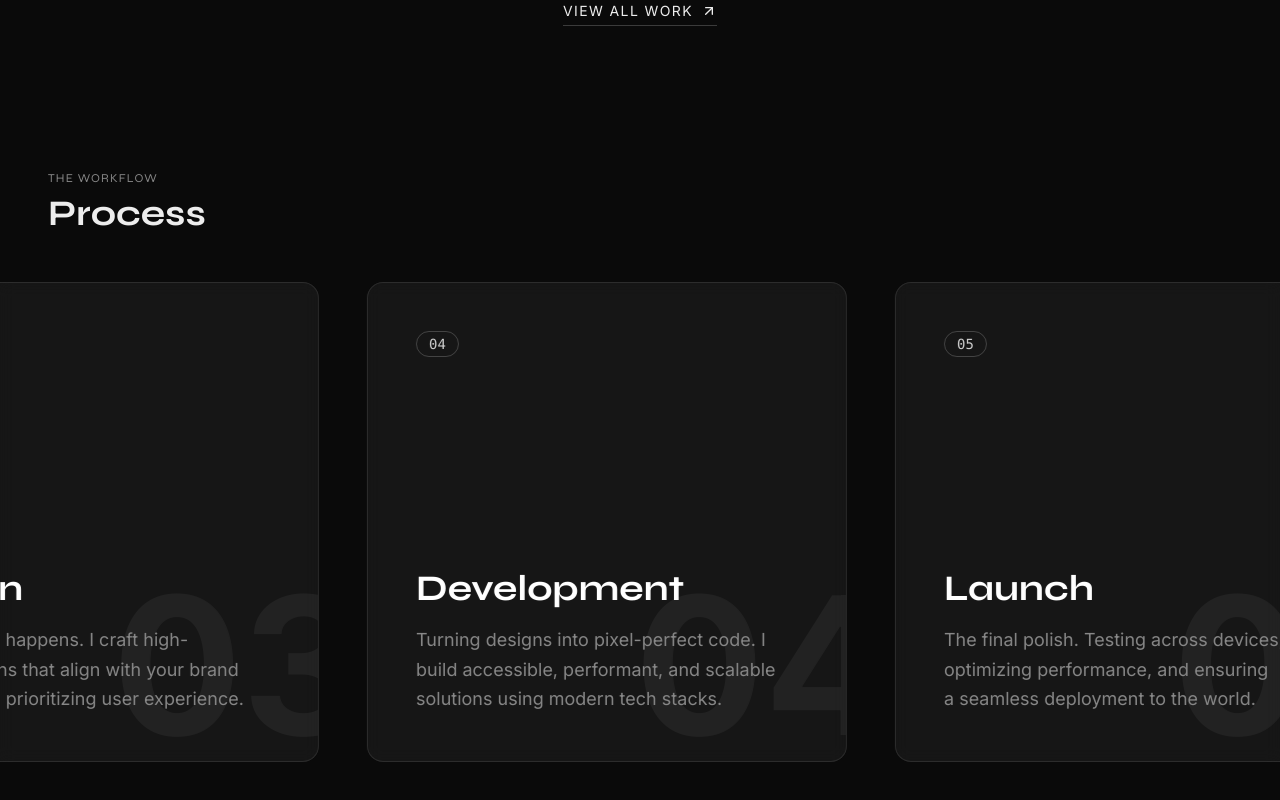
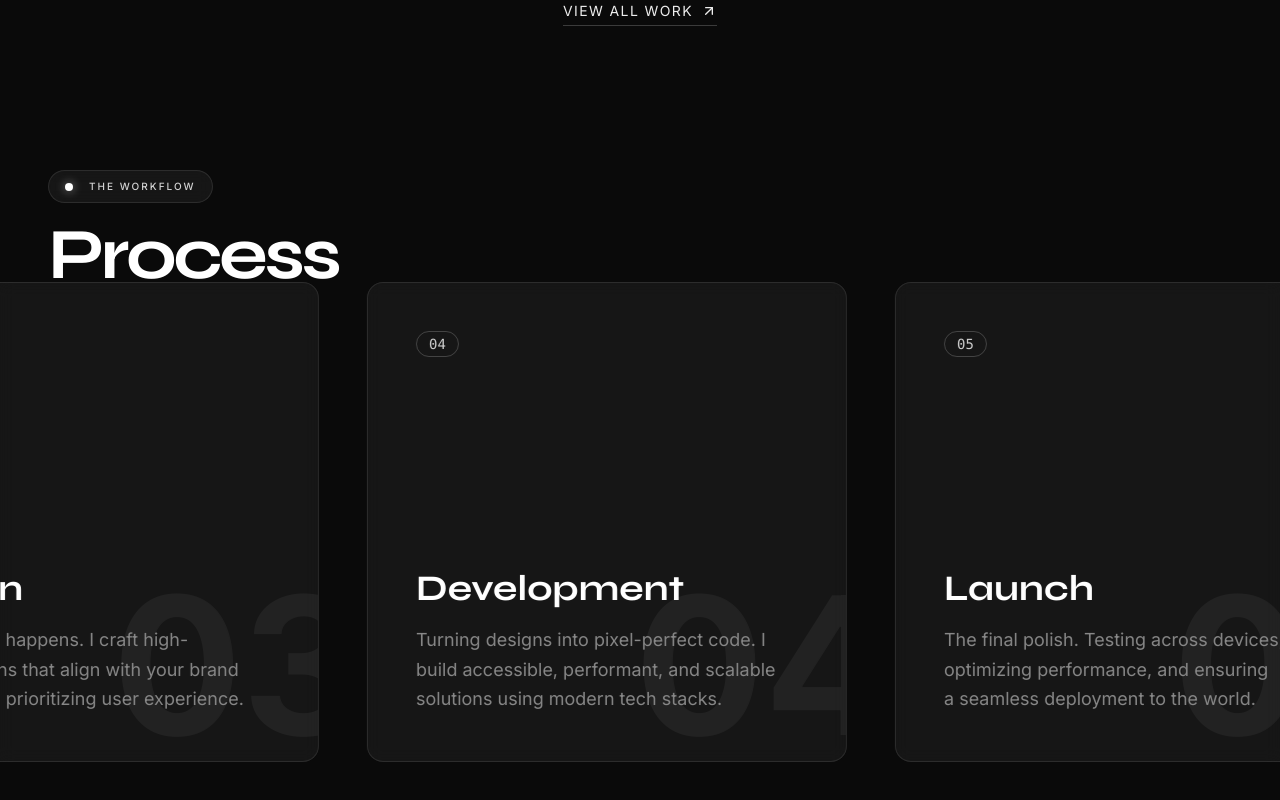
Before and after one commit to dilshandevxx/upwork-portfolio, a Next.js app: page / in a window 1280 px wide. Shown: the part 3184-3984 px from the top of the page. Built offline with nearby package versions, Linux system fonts and the light colour scheme.

Commit message:
ix project section

```diff
--- a/src/components/process.tsx
+++ b/src/components/process.tsx
@@ -43,10 +43,15 @@ export function Process() {
     <section ref={targetRef} className="relative h-[300vh] bg-neutral-950">
       <div className="sticky top-0 flex h-screen items-center overflow-hidden">
 
-        {/* Intro Text (Absolute to stay fixed or move slightly?) */}
+        {/* Intro Text */}
         <div className="absolute top-12 left-6 md:left-12 z-20">
-             <h3 className="text-xs uppercase tracking-widest text-secondary mb-2">The Workflow</h3>
-             <h2 className="text-4xl font-display font-bold">Process</h2>
+           <div className="flex items-center gap-4 mb-4 border border-white/10 bg-white/5 backdrop-blur-sm rounded-full px-4 py-2 w-fit">
+             <div className="w-2 h-2 rounded-full bg-white shadow-[0_0_10px_rgba(255,255,255,0.5)]" />
+             <span className="text-[10px] uppercase tracking-[0.2em] text-neutral-300 font-medium">The Workflow</span>
+           </div>
+           <h2 className="text-5xl md:text-7xl font-display font-bold tracking-tighter text-white">
+             Process
+           </h2>
         </div>
 
         <motion.div style={{ x }} className="flex gap-12 px-12 md:px-24">
```
